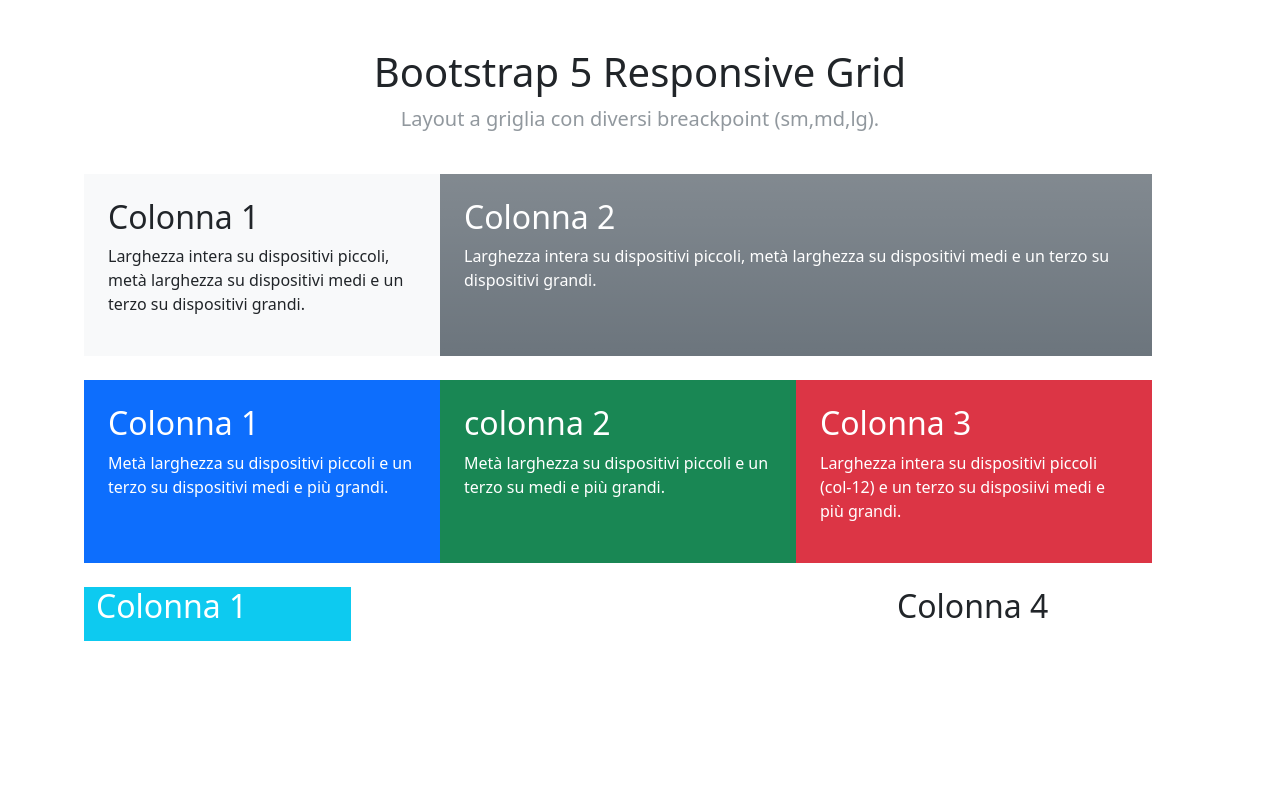
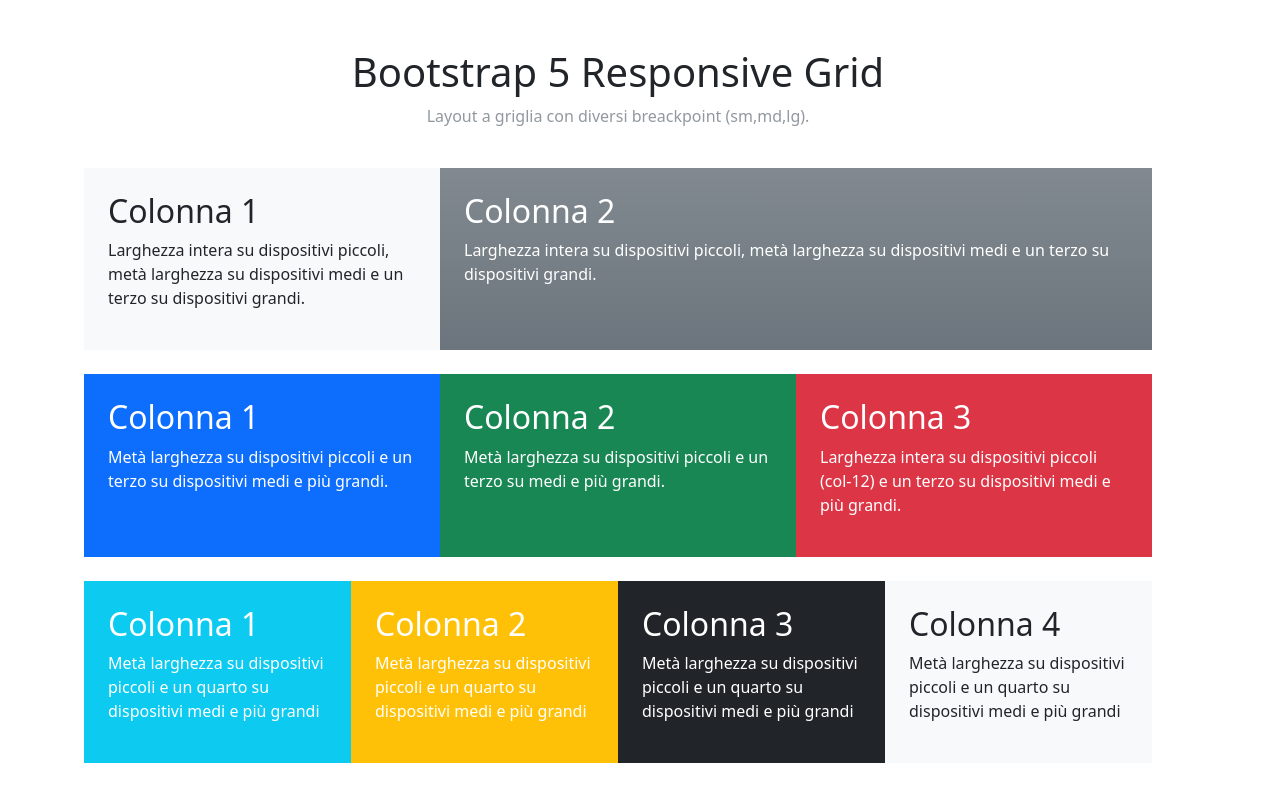
Before and after one commit to AndreaDistefanoDev/htmlcss-bootstrap-layout, a plain HTML site: page index.html in a window 1280 px wide. Drawn offline with nearby package versions, Linux system fonts and the light colour scheme.

Commit message:
add section 3

```diff
--- a/index.html
+++ b/index.html
@@ -11,9 +11,9 @@
 
 <body>
     <header>
-        <div class="container text-center pt-5 pb-4">
+        <div class="container text-center pt-5 px-5 mx-5 pb-4">
             <h1>Bootstrap 5 Responsive Grid</h1>
-            <p class="text-secondary text-opacity-75 fs-5">Layout a griglia con diversi breackpoint (sm,md,lg).</p>
+            <p class="text-secondary text-opacity-75 fs-6">Layout a griglia con diversi breackpoint (sm,md,lg).</p>
         </div>
     </header>
     <main>
@@ -42,12 +42,12 @@
                         <p>Metà larghezza su dispositivi piccoli e un terzo su dispositivi medi e più grandi.</p>
                     </div>
                     <div class="col-6 p-4 col-md 4 col-lg4 text-white bg-success">
-                        <h2>colonna 2</h2>
+                        <h2>Colonna 2</h2>
                         <p>Metà larghezza su dispositivi piccoli e un terzo su medi e più grandi.</p>
                     </div>
                     <div class="col-12 p-4 col-md 4 col-lg4 text-white bg-danger">
                         <h2>Colonna 3</h2>
-                        <p>Larghezza intera su dispositivi piccoli (col-12) e un terzo su disposiivi medi e più grandi.</p>
+                        <p>Larghezza intera su dispositivi piccoli (col-12) e un terzo su dispositivi medi e più grandi.</p>
                     </div>
                 </div>
             </div>
@@ -56,21 +56,21 @@
         <section>
             <div class="container px-5 mx-5">
                 <div class="row">
-                    <div class="col-6 col-md-3 col-lg-3 text-white bg-info">
+                    <div class="col-6 col-md-3 col-lg-3 p-4 text-white bg-info">
                         <h2>Colonna 1</h2>
-                        <p></p>
+                        <p>Metà larghezza su dispositivi piccoli e un quarto su dispositivi medi e più grandi</p>
                     </div>
-                    <div class="col-6 col-md-3 col-lg-3 text-white">
+                    <div class="col-6 col-md-3 col-lg-3 p-4 text-white bg-warning">
                         <h2>Colonna 2</h2>
-                        <p></p>
+                        <p>Metà larghezza su dispositivi piccoli e un quarto su dispositivi medi e più grandi</p>
                     </div>
-                    <div class="col-6 col-md-3 col-lg-3 text-white">
+                    <div class="col-6 col-md-3 col-lg-3 p-4 text-white bg-dark">
                         <h2>Colonna 3</h2>
-                        <p></p>
+                        <p>Metà larghezza su dispositivi piccoli e un quarto su dispositivi medi e più grandi</p>
                     </div>
-                    <div class="col-6 col-md-3 col-lg-3">
+                    <div class="col-6 col-md-3 col-lg-3 p-4 bg-body-tertiary">
                         <h2>Colonna 4</h2>
-                        <p></p>
+                        <p>Metà larghezza su dispositivi piccoli e un quarto su dispositivi medi e più grandi</p>
                     </div>
                 </div>
             </div>
```
